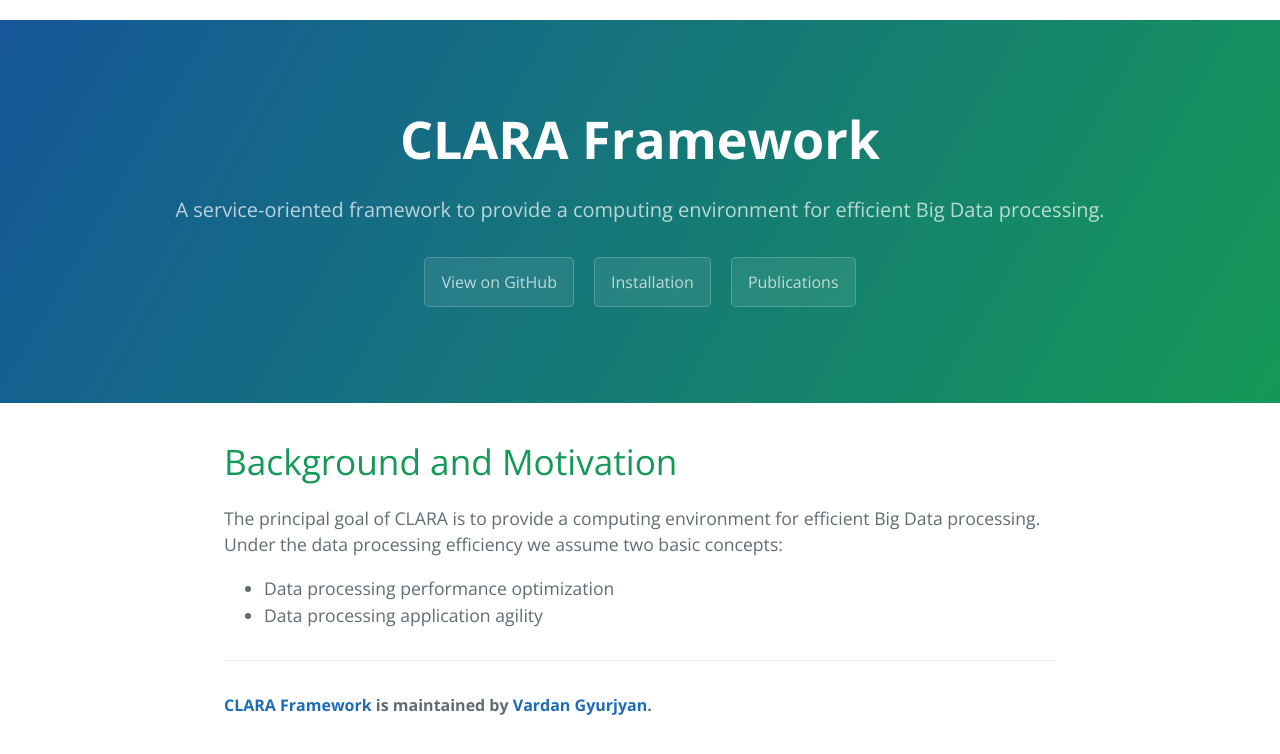
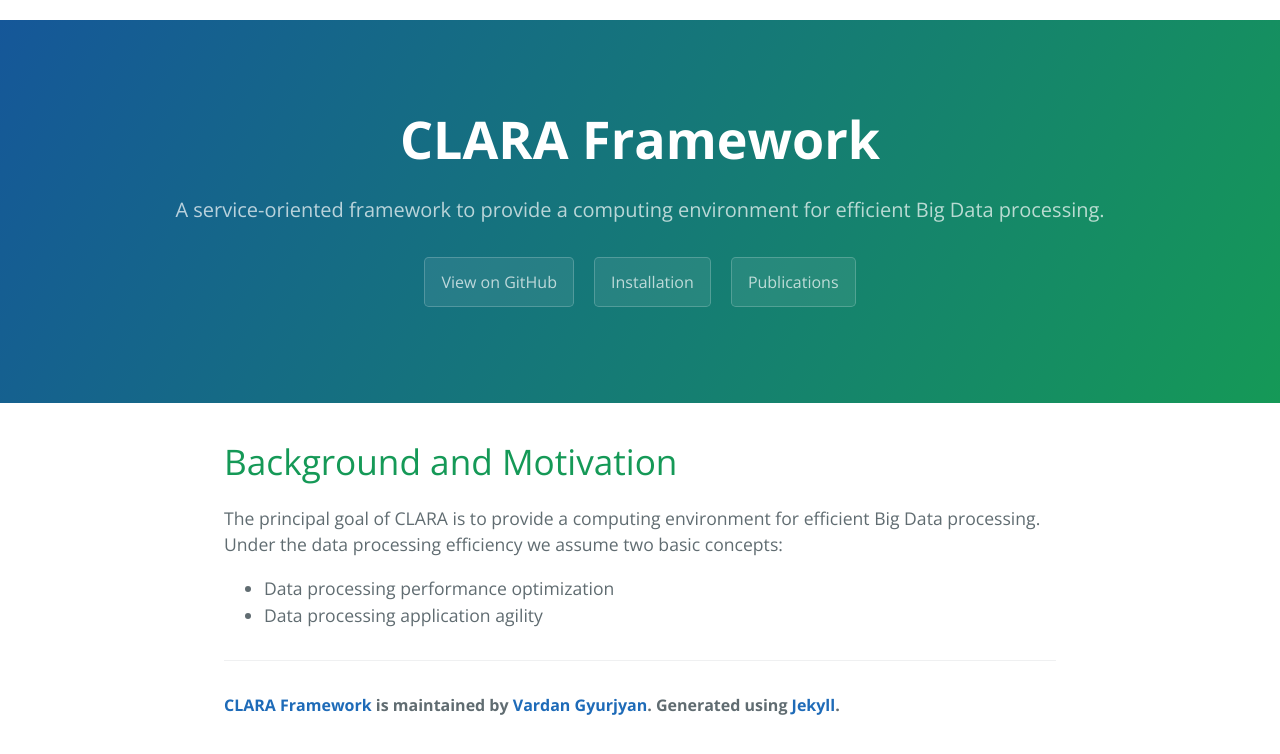
Before and after one commit to JeffersonLab/clara-docs, a Jekyll site: the page built from index.md, in a window 1280 px wide. Shown: the top 754 px of the page. Built offline with Jekyll 4.4.1, drawn with Linux system fonts in a browser that asks for light colours.

Commit message:
Add Jekyll link in the footer

```diff
--- a/_includes/footer.html
+++ b/_includes/footer.html
@@ -1,3 +1,3 @@
 <footer class="site-footer">
-  <span class="site-footer-owner"><a href="{{ site.url }}">{{ site.title }}</a> is maintained by <a href="{{ site.author.url }}">{{ site.author.name }}</a>.</span>
+  <span class="site-footer-owner"><a href="{{ site.url }}">{{ site.title }}</a> is maintained by <a href="{{ site.author.url }}">{{ site.author.name }}</a>. Generated using <a href="https://jekyllrb.com/">Jekyll</a>.</span>
 </footer>
```
